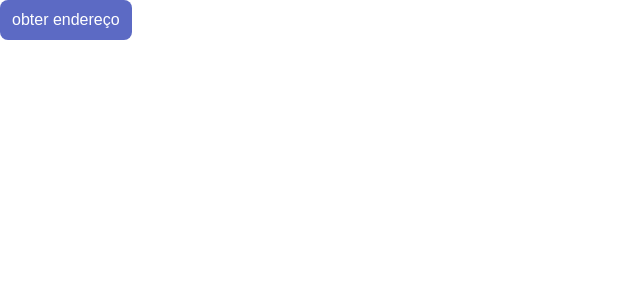
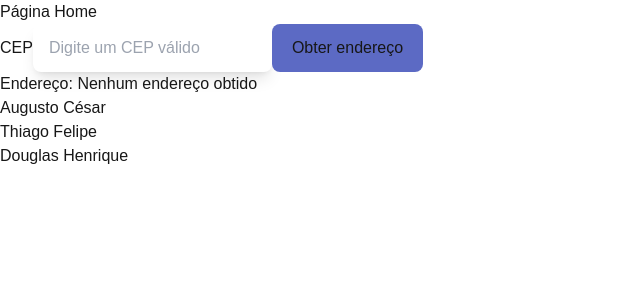
Before and after one commit to Faby4023/Projeto.react, a Next.js app in the folder my-app/: page / in a window 1280 px wide. Shown: the top 300 px of the page, without its empty margins (0-640 px from the left). Built offline with nearby package versions, Linux system fonts and the light colour scheme.

Commit message:
inclusão de objetos

```diff
--- a/my-app/get-address.ts
+++ b/my-app/get-address.ts
@@ -1,18 +1,15 @@
 export async function getAddress(cep: string) {
-    const url = `http://viacep.com.br/ws/${cep}/json/`
+  const url = `http://viacep.com.br/ws/${cep}/json/`;
 
-    try{
-
+  try {
     const response = await fetch(url);
-
+    console.log(response);
     const json = await response.json();
 
-    return
-    console.log(json);
+    return json;
   } catch (error) {
     console.error("Ocorreu um erro inesperado", error);
- }
+  }
 }
 
-
 //getAddress("51190740");
--- a/my-app/src/app/page.tsx
+++ b/my-app/src/app/page.tsx
@@ -2,28 +2,134 @@
 // import { MySquare } from "./components/my-square";
 // import { MyTitulo } from "./components/my-titulo";
 
-"use client"
+"use client";
 
-import { getAddress } from "../../get-address"
+import { useState } from "react";
+import { getAddress } from "../../get-address";
+
+
+const nomes: string[] = ["Augusto César", "Thiago Felipe", "Douglas Henrique"];
+
+type Address = {
+  logradouro: string;
+  bairro: string;
+  cidade: string;
+};
 
 export default function Home() {
-  function handlGetAdress() {
-    getAddress("51190740")
+  const [address, setAddress] = useState<Address | null>(null);
+  const [loading, setLoading] = useState(false);
 
+  const[textValue, setTextValue] = useState("");
+
+  async function handleGetAddress() {
+    setLoading(true);
+    try {
+      const result = await getAddress("51190740");
+      setAddress(result); // Armazena o objeto inteiro no estado
+      console.log(result);
+    } catch (error) {
+      console.error("Ocorreu um erro ao obter o endereço.", error);
+    } finally {
+      setLoading(false);
+    }
   }
-  return(
-    <>
-    <button
-    onClick={handlGetAdress }
-    className="px-3 py-2 rounded-lg bg-primary text-[#fff]">obter endereço
 
-    </button>
-    </>
-  )
+  return (
+    <div>
+      <h1>Página Home</h1>
+      <div className="flex-col gap-2">
+        <label>CEP</label>
+        <input value={textValue}
+        onChange={(e)=> setTextValue(e.target.value)}
+        className="rounded-lg shadow-lg px-4 p-3"
+        placeholder="Digite um CEP válido" />
+        <button
+          onClick={handleGetAddress}
+          className={`w-fit px-5 py-3 rounded-lg bg-primary text-white ${
+            loading ? "opacity-30" : ""
+          }`}
+          disabled={loading}
+        >
+          {loading ? "Carregando..." : "Obter endereço"}
+        </button>
+        <br />
+        <span>
+          Endereço:{" "}
+          {address
+            ? `${address.logradouro}, ${address.bairro}`
+            : "Nenhum endereço obtido"}
+        </span>
+      </div>
+      <ul>
+        {nomes.map((nome) =>(
+          <li>{nome}</li>
+        ))}
+      </ul>
+    </div>
+  );
+}
+
+{
+type Address = {
+  id: string;
+  logradouro: string;
+  bairro: string;
+  cidade: string;
+  cep: string;
+  estado: string;
+  complemento: string;
+  localidade: string;
+
+}
+const address1: Address = {
+  id: "1",
+  logradouro: "Avenida Paulista",
+  bairro: "Bela Vista",
+  cidade: "São Paulo",
+  cep: "01311-200",
+  estado: "SP",
+  complemento: "Edifício Comercial",
+  localidade: "Zona Central"
+};
+
+const address2: Address = {
+  id: "2",
+  logradouro: "Rua XV de Novembro",
+  bairro: "Centro",
+  cidade: "Curitiba",
+  cep: "80020-310",
+  estado: "PR",
+  complemento: "Próximo à Praça Osório",
+  localidade: "Centro Histórico"
+};
+
+const address3: Address = {
+  id: "3",
+  logradouro: "Avenida Rio Branco",
+  bairro: "Centro",
+  cidade: "Rio de Janeiro",
+  cep: "20090-003",
+  estado: "RJ",
+  complemento: "Próximo ao Museu do Amanhã",
+  localidade: "Zona Central"
+};
+
+const address4: Address = {
+  id: "4",
+  logradouro: "Avenida Afonso Pena",
+  bairro: "Centro",
+  cidade: "Belo Horizonte",
+  cep: "30130-003",
+  estado: "MG",
+  complemento: "Próximo ao Parque Municipal",
+  localidade: "Região Central"
+};
 
 
 }
-{/* type AvatarProps = {
+
+  /* /* type AvatarProps = {
   size?: number;
 
 };
@@ -79,4 +185,4 @@ function Card({children}: CardProps) {
 
     </div>
   );
-} */}
+} */
```
